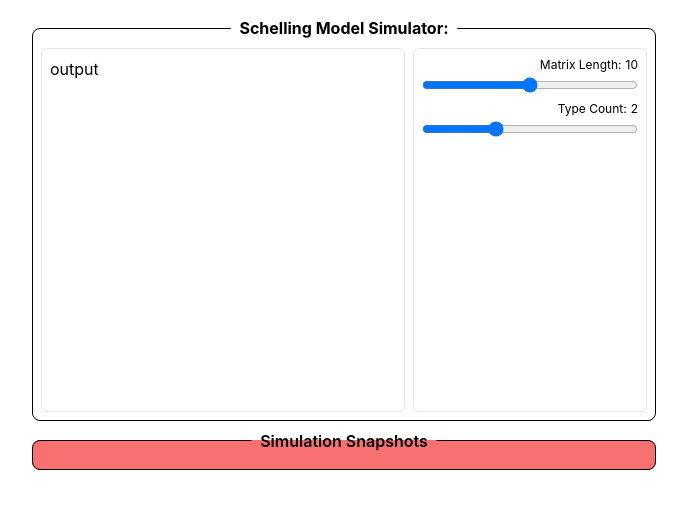
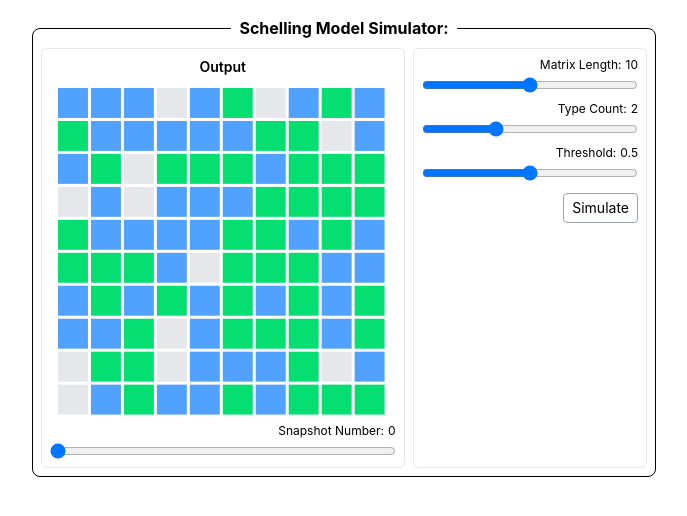
Before and after one commit to zacktcheng/schelling-model-sim, a React (Create React App) app: page / in a window 1280 px wide. Shown: the top 516 px of the page, without its empty margins (296-983 px from the left). Built offline with nearby package versions, Linux system fonts and the light colour scheme.

Commit message:
first look

```diff
--- a/src/App.tsx
+++ b/src/App.tsx
@@ -1,56 +1,89 @@
-import './App.css';
-import React, { useState } from 'react';
+import React, { useState, useEffect } from 'react';
 import { initCommunity, runSchellingModel } from './algorithms.ts';
+import FormControl from './FormControl.tsx';
 import SchellingModelChart from './SchellingModelChart.tsx';
 
+function getSnapshots(community: number[][], threshold: number) {
+  return runSchellingModel(community,  threshold);
+}
+
 function App() {
-  // const [community, setCommunity] = useState([]);
-  // const [threshold, setThreshold] = useState(.5);
-  // const [snapshots, setSnapshots] = useState([]);
   const [n, setN] = useState(10);
   const [typeCount, setTypeCount] = useState(2);
-  const community = initCommunity(2, 10);
-  const threshold = 1 - 4/8; // threshold == 1−τ
-  const snapshots = runSchellingModel(community,  threshold);
-  function handleStartNew() {
-    console.log('start new')
+  const [threshold, setThreshold] = useState(.5); // threshold == 1-τ
+  const [community, setCommunity] = useState<number[][]>([]);
+  const [snapshots, setSnapshots] = useState<number[][][]>([]);
+  const [snapshotIdx, setSnapshotIdx] = useState(0);
+  function simulate(community: number[][], threshold: number) {
+    const newSnapshots = getSnapshots(community, threshold);
+    setCommunity(community);
+    setSnapshots(newSnapshots);
+    setSnapshotIdx(0);
   }
   function handleMatrixLength(event: any) {
-    setN(event.target.value);
+    const newN = event.target.value;
+    const newCommunity = initCommunity(typeCount, newN, threshold);
+    setN(newN);
+    simulate(newCommunity, threshold);
   }
   function handleTypeCount(event: any) {
-    setTypeCount(event.target.value)
+    const newTypeCount = event.target.value;
+    const newCommunity = initCommunity(newTypeCount, n, threshold);
+    setTypeCount(newTypeCount)
+    simulate(newCommunity, threshold);
   }
+  function handleThreshold(event: any) {
+    const newThreshold = event.target.value;
+    setThreshold(newThreshold);
+    simulate(community, newThreshold);
+  }
+  function handleSnapshotIdx(event: any) {
+    setSnapshotIdx(event.target.value);
+  }
+  function handleSimulate() {
+    //
+  }
+  useEffect(() => simulate(initCommunity(typeCount, n), threshold), []);
   return (
     <form className='h-full w-full p-4 flex flex-col items-center gap-2'>
       <fieldset className='w-[50%] p-2 border border-black rounded-lg'>
         <legend className='px-2 font-bold text-center'>Schelling Model Simulator:</legend>
         <div className='flex gap-2'>
-          <output className='w-[60%] aspect-square border rounded-md p-2'>
-            output
-            <div></div>
+          <output className='w-[60%] aspect-square border rounded-md p-2 flex flex-col justify-between'>
+            <h1 className='font-semibold text-sm text-center'>Output</h1>
+            <div className='grow p-2 flex flex-col justify-center item-center'>
+              {snapshots.length > 0 && <SchellingModelChart snapshot={snapshots[snapshotIdx]} />}
+            </div>
+            <FormControl
+              labelText='Snapshot Number:'
+              outputText={snapshotIdx}
+              inputAttr={{ type: 'range', min: 0, max: snapshots.length - 1, defaultValue: 0, step: 1, onChange: handleSnapshotIdx }}
+            />
           </output>
           <div className='grow p-2 flex flex-col gap-2 border rounded-md'>
-            <div className='flex flex-col gap-1'>
-              <div className='flex justify-end gap-1 text-xs'>
-                <label htmlFor='n'>Matrix Length:</label>
-                <output>{n}</output>
-              </div>
-              <input type='range' id='n' min={4} max={16} defaultValue={10} step={1} onChange={handleMatrixLength} />
-            </div>
-            <div className='flex flex-col gap-1'>
-              <div className='flex justify-end gap-1 text-xs'>
-                <label htmlFor='type-count'>Type Count:</label>
-                <output>{typeCount}</output>
-              </div>
-              <input type='range' id='type-count' min={1} max={4} defaultValue={2} step={1} onChange={handleTypeCount} />
-            </div>
+            <FormControl
+              labelText='Matrix Length:'
+              outputText={n}
+              inputAttr={{ type: 'range', min: 4, max: 16, defaultValue: 10, step: 1, onChange: handleMatrixLength,
+              }}
+            />
+            <FormControl
+              labelText='Type Count:'
+              outputText={typeCount}
+              inputAttr={{ type: 'range', min: 1, max: 4, defaultValue: 2, step: 1, onChange: handleTypeCount }}
+            />
+            <FormControl
+              labelText='Threshold:'
+              outputText={threshold}
+              inputAttr={{ type: 'range', min: 0, max: 1, defaultValue: .5, step: .1, onChange: handleThreshold }}
+            />
+            <FormControl
+              inputAttr={{ type: 'button', value: 'Simulate', onClick: handleSimulate,
+                className: 'hover:bg-gray-100 active:bg-gray-200 text-sm px-2 py-1 border border-gray-400 rounded ml-auto'
+              }}
+            />
           </div>
         </div>
-      </fieldset>
-      <fieldset className='w-[50%] bg-red-400 p-2 border border-black rounded-lg'>
-        <legend className='px-2 font-semibold text-center'>Simulation Snapshots</legend>
-        {/* <div className='h-[700px]'></div> */}
       </fieldset>
     </form>
   );
--- /dev/null
+++ b/src/FormControl.tsx
@@ -0,0 +1,19 @@
+import React from "react";
+
+type FormControllProps = {
+  labelText?: string;
+  outputText?: string | number;
+  inputAttr: { [key: string]: any }
+};
+
+export default function FormControl({ labelText, outputText, inputAttr }: FormControllProps) {
+  return (
+    <div className='flex flex-col gap-1'>
+      <div className='flex justify-end gap-1 text-xs'>
+        <label htmlFor={`${outputText}`}>{labelText}</label>
+        <output>{outputText}</output>
+      </div>
+      <input id={`${outputText}`} {...inputAttr} style={{ cursor: 'pointer' }} />
+    </div>
+  );
+}
--- a/src/SchellingModelChart.tsx
+++ b/src/SchellingModelChart.tsx
@@ -1,5 +1,5 @@
 import React from "react";
-import { CartesianGrid, Legend, ResponsiveContainer, Scatter, ScatterChart, XAxis, YAxis } from "recharts";
+import { CartesianGrid, Legend, Rectangle, ResponsiveContainer, Scatter, ScatterChart, XAxis, YAxis } from "recharts";
 
 type Location = {
   x: number;
@@ -10,7 +10,7 @@ type TypeLocMap = {
 };
 
 const colors = [
-  '#ff6467', '#05df72', '#51a2ff',
+  '#e5e7eb', '#05df72', '#51a2ff',
   '#ff8904', '#00d492', '#7c86ff',
   '#ffba00', '#00d5be', '#a684ff',
   '#fcc800', '#00d3f2', '#c27aff'
@@ -18,41 +18,56 @@ const colors = [
 
 function maxtrixToTypeLocMap(matrix: number[][]) {
   const typeLocMap: TypeLocMap = {};
+  let maxX = 0;
+  let maxY = 0;
   for (let row = 0; row < matrix.length; row++) {
     for (let col = 0; col < matrix[row].length; col++) {
       const type = matrix[row][col];
       if (Object.hasOwn(typeLocMap, type)) typeLocMap[type].push({ x: col, y: row });
       else typeLocMap[type] = [{ x: col, y: row }];
+      maxX = Math.max(col, maxX);
+      maxY = Math.max(row, maxY);
     }
   }
-  return typeLocMap;
+  return { typeLocMap, maxX, maxY };
 }
 
-function renderCustomShape(props: any) {
-  return <></>
+function renderCustomShape({ cx, cy, xAxis: { width, domain }, fill }: any) {
+  const length = width / (domain[1] + 1);
+  return (
+    <Rectangle
+      x={cx}
+      y={cy - length}
+      width={length}
+      height={length}
+      fill={fill}
+    />
+  );
 }
 
 type SchellingModelChartProps = {
-  community: number[][];
+  snapshot: number[][];
 };
 
-export default function SchellingModelChart({ community }: SchellingModelChartProps) {
-  const typeLocMap = maxtrixToTypeLocMap(community);
+export default function SchellingModelChart({ snapshot }: SchellingModelChartProps) {
+  const { typeLocMap, maxX, maxY } = maxtrixToTypeLocMap(snapshot);
+  // console.log(typeLocMap)
   return (
-    <ResponsiveContainer>
-      <ScatterChart>
+    <ResponsiveContainer aspect={1}>
+      <ScatterChart
+        margin={{ top: 0, right: 0, left: 0, bottom: 0 }}
+      >
         {Object.keys(typeLocMap).sort().map((type, idx) => (
           <Scatter
+            key={`${type}-${idx}`}
             data={typeLocMap[type]}
             fill={colors[idx % colors.length]}
-            legendType="square"
             shape={renderCustomShape}
+            isAnimationActive={false}
           />
         ))}
-        <CartesianGrid />
-        <XAxis dataKey='x' />
-        <YAxis dataKey='y' />
-        <Legend />
+        <XAxis dataKey='x' type="number" domain={[0, maxX + 1]} hide interval={0} />
+        <YAxis dataKey='y' type="number" domain={[0, maxY + 1]} hide interval={0} />
       </ScatterChart>
     </ResponsiveContainer>
   );
```
